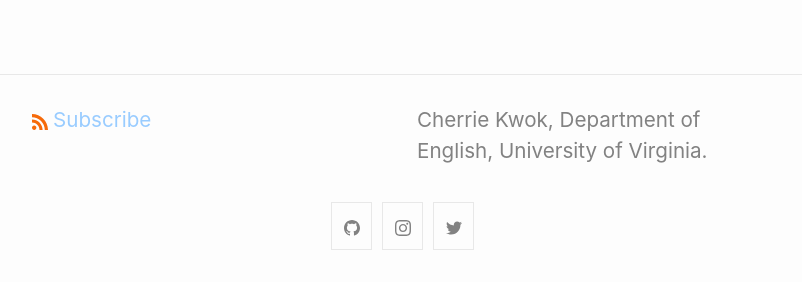
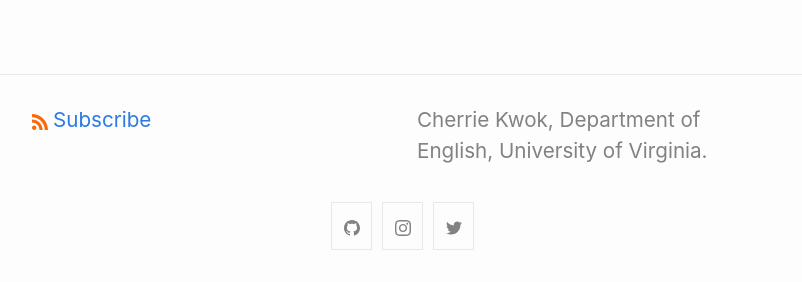
Before and after one commit to mk7kf/mk7kf.github.io, a Jekyll site: the page built from contact.md, in a window 1280 px wide. Shown: the part 615-897 px from the top of the page, without its empty margins (238-1040 px from the left). Built offline with Jekyll 4.4.1, drawn with Linux system fonts in a browser that asks for light colours; emoji names are drawn with the system emoji font.

Commit message:
Update custom-styles.scss

```diff
--- a/_sass/minima/custom-styles.scss
+++ b/_sass/minima/custom-styles.scss
@@ -1,5 +1,2 @@
 // Placeholder to allow defining custom styles that override everything else.
 // (Use `_sass/minima/custom-variables.scss` to override variable defaults)
-a {
-  color: #99ccff;
-}
```
